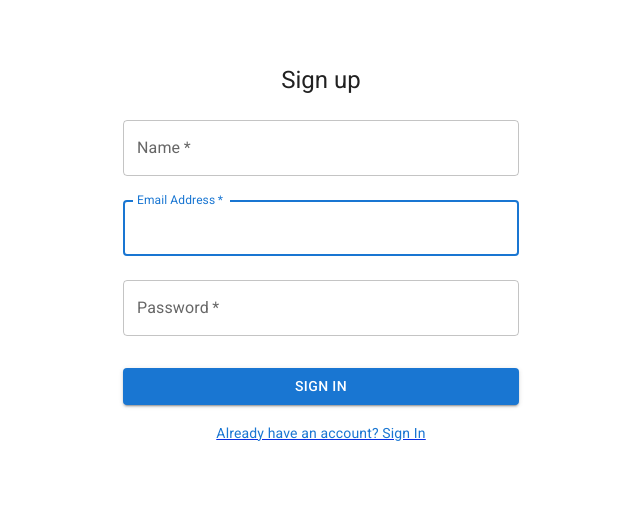
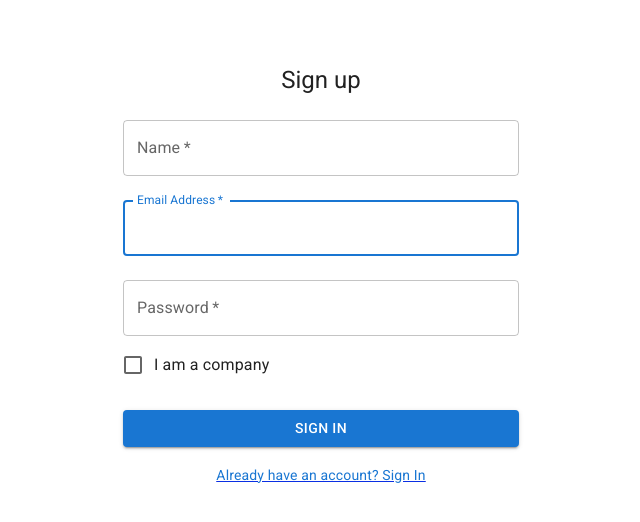
Before and after one commit to boringslav/appointr-fe, a React (Vite) app: page /sign-up in a window 1280 px wide. Shown: the top 522 px of the page, without its empty margins (319-959 px from the left). Built offline with nearby package versions, Linux system fonts and the light colour scheme.

Commit message:
Create sign up request

```diff
--- a/src/pages/SignUp/SignUp.jsx
+++ b/src/pages/SignUp/SignUp.jsx
@@ -1,4 +1,5 @@
-import React from "react";
+import React, {useEffect, useState} from "react";
+import {useNavigate} from "react-router-dom";
 import Container from "@mui/material/Container";
 import CssBaseline from "@mui/material/CssBaseline";
 import Box from "@mui/material/Box";
@@ -8,21 +9,53 @@ import Button from "@mui/material/Button";
 import Grid from "@mui/material/Grid";
 import {NavLink} from "react-router-dom";
 import Link from "@mui/material/Link";
+import {Alert, Checkbox, FormControlLabel} from "@mui/material";
+import {signUpRequest} from "../../services/api";
 
 function SignUp() {
-  const handleSubmit = (event) => {
+    const [name, setName] = useState("");
+    const [email, setEmail] = useState("");
+    const [password, setPassword] = useState("");
+    const [isCompany, setIsCompany] = useState(false);
+    const [error, setError] = useState("");
+    const [successfullRegistration, setSuccessfulRegistration] = useState(false);
+
+    const navigate = useNavigate();
+
+    useEffect(() => {
+        const timer = setTimeout(() => {
+            setError("");
+        }, 3000);
+        return () => clearTimeout(timer);
+    }, [error])
+
+
+
+
+    const handleSubmit = async (event) => {
         event.preventDefault();
-    const data = new FormData(event.currentTarget);
-    console.log({
-      email: data.get('email'),
-      password: data.get('password'),
-      name: data.get('name')
-    });
+
+        const requestObject = {
+            name,
+            email,
+            password,
+            role: isCompany ? "COMPANY" : "CUSTOMER"
+        }
+
+        signUpRequest(requestObject).then((response) => {
+          if(response.error) {
+              throw new Error(error.message);
+          }
+
+          navigate('/sign-in');
+        }).catch(error => {
+            setError(error.message);
+        })
     };
 
     return (
         <Container component="main" maxWidth="xs">
-        <CssBaseline />
+            <CssBaseline/>
             <Box
                 sx={{
                     marginTop: 8,
@@ -34,7 +67,9 @@ function SignUp() {
                 <Typography component="h1" variant="h5">
                     Sign up
                 </Typography>
-          <Box component="form" onSubmit={handleSubmit} noValidate sx={{ mt: 1 }}>
+                {error && <Alert severity="error">{error}</Alert>}
+
+                <Box component="form" onSubmit={handleSubmit} noValidate sx={{mt: 1}}>
                     <TextField
                         margin="normal"
                         required
@@ -42,6 +77,10 @@ function SignUp() {
                         id="name"
                         label="Name"
                         name="name"
+                        value={name}
+                        onChange={e => {
+                            setName(e.target.value)
+                        }}
                         autoFocus
                     />
                     <TextField
@@ -51,6 +90,10 @@ function SignUp() {
                         id="email"
                         label="Email Address"
                         name="email"
+                        value={email}
+                        onChange={e => {
+                            setEmail(e.target.value)
+                        }}
                         autoFocus
                     />
                     <TextField
@@ -61,21 +104,27 @@ function SignUp() {
                         label="Password"
                         type="password"
                         id="password"
+                        value={password}
+                        onChange={e => {
+                            setPassword(e.target.value)
+                        }}
                     />
-
+                    <FormControlLabel
+                        control={<Checkbox defaultChecked={false} onChange={e => setIsCompany(e.target.checked)}/>}
+                        label="I am a company"/>
                     <Button
                         type="submit"
                         fullWidth
                         variant="contained"
-                sx={{ mt: 3, mb: 2 }}
+                        sx={{mt: 3, mb: 2}}
                     >
                         Sign In
                     </Button>
                     <Grid container justifyContent={"center"}>
 
-              <Grid >
+                        <Grid>
                             <NavLink to="/sign-in" passhref>
-                  <Link  variant="body2">
+                                <Link variant="body2">
                                     {"Already have an account? Sign In"}
                                 </Link>
                             </NavLink>
--- a/src/services/api/index.js
+++ b/src/services/api/index.js
@@ -6,3 +6,11 @@ const BASE_URL = "http://localhost:8080";
 export const getAllReq = async (entity) => {
     return await axios.get(`${BASE_URL}${entity}`);
 }
+export const signUpRequest = async ({name, email, password, role}) => {
+    return await axios.post(`${BASE_URL}/users/sign-up`, {
+        name,
+        email,
+        password,
+        role,
+    })
+}
```
Lines whose indentation alone changed are shown as unchanged.
